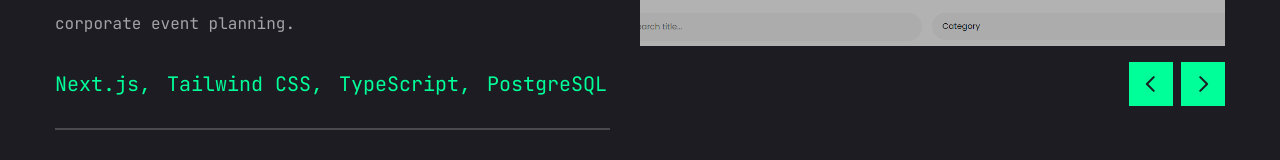
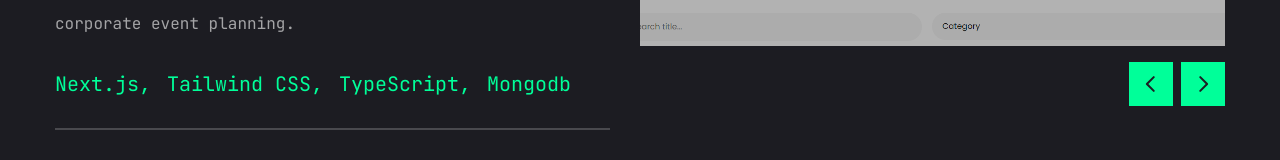
Before and after one commit to aniyy117/portfolio-app, a Next.js app: page /work in a window 1280 px wide. Shown: the part 590-750 px from the top of the page. Built offline with nearby package versions, Linux system fonts and the light colour scheme; no server answers.

Commit message:
Update code stack

```diff
--- a/app/work/page.jsx
+++ b/app/work/page.jsx
@@ -28,7 +28,7 @@
       { name: "Next.js" },
       { name: "Tailwind CSS" },
       { name: "TypeScript" },
-      { name: "PostgreSQL" },
+      { name: "Mongodb" },
     ],
     image: "/assets/work/thumb1.png",
     live: "https://evently-aniyy117.vercel.app/",
```
